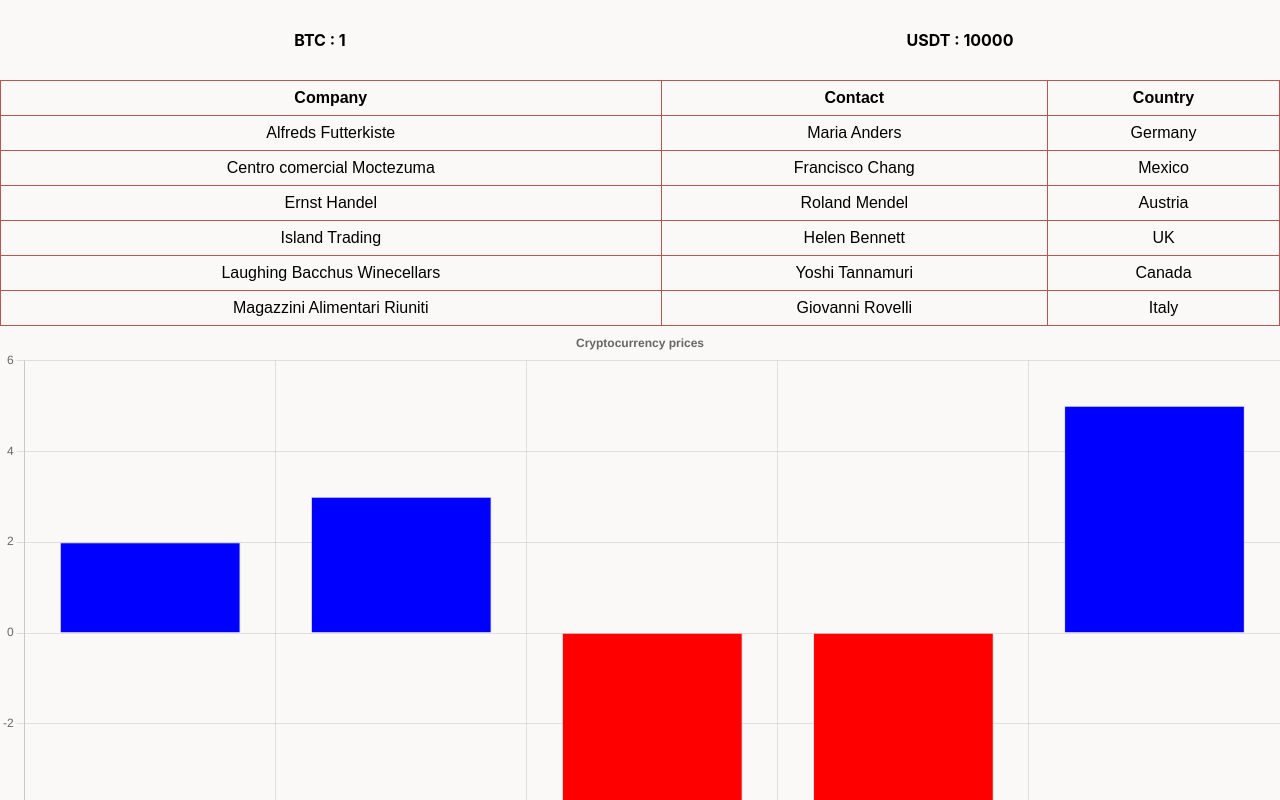
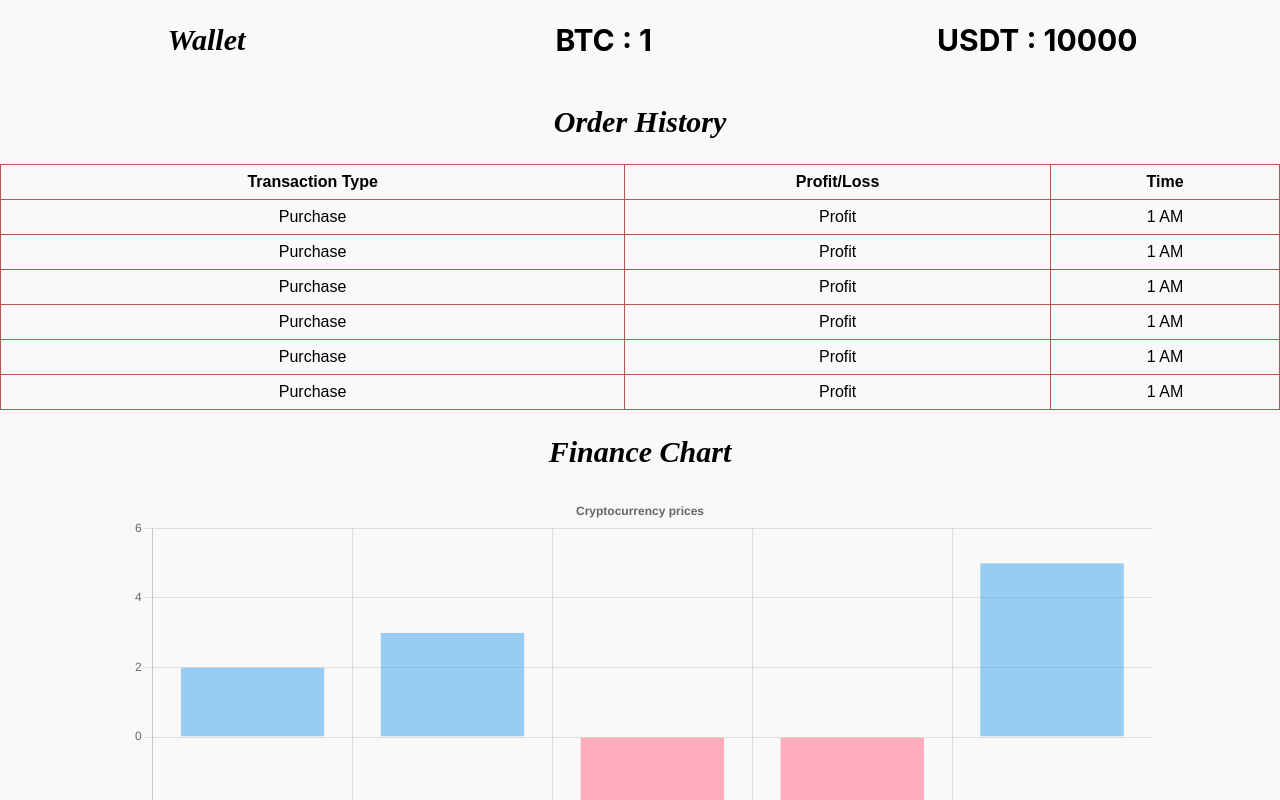
Before and after one commit to arshadk0/SmartTradeBot, a React (Create React App) app: page / in a window 1280 px wide. Shown: the top 800 px of the page. Built offline with nearby package versions, Linux system fonts and the light colour scheme.

Commit message:
some design changes

```diff
--- a/src/App.css
+++ b/src/App.css
@@ -4,19 +4,21 @@
   background-color: rgb(250, 249, 248);
 }
 
+.heading{
+  font: italic bolder 30px serif;
+  text-align: center;
+  margin: 25px;
+}
+
 .invent-container {
   display: flex;
   height : 10vh;
-  text-align: center;
   align-items: center;
+  justify-content: space-around;
 }
 
-.btc-box{
-  flex: 0.5;
-}
-
-.usdt-box{
-  flex: 0.5;
+.invent-container h4{
+  font-size: 30px;
 }
 
 
@@ -35,3 +37,8 @@
 tr:nth-child(even) {
   background-color: #bc4949;
 }
+
+.chart-container{
+  width: 80%;
+  margin : 15px auto;
+}
--- a/src/components/Chart.jsx
+++ b/src/components/Chart.jsx
@@ -21,7 +21,7 @@
 );
 
 const cdata =[2,3,-4,-6,5];
-const color = cdata.map((item) => item>0 ? 'blue' : 'red');
+const color = cdata.map((item) => item>0 ? 'rgba(53, 162, 235, 0.5)' : 'rgba(255, 99, 132, 0.5)');
 
 const Chart = () => {
 
@@ -29,16 +29,20 @@
     labels: ['Red', 'Orange', 'Blue','green' , 'yellow'],
     datasets: [
         {
-          label: 'Popularity of colours',
+          label: ['Profit'],
           data: cdata,
           backgroundColor: color,
-          borderWidth: 1,
+          borderWidth: 0.2,
         }
     ]
 }
 
   return (
-    <div>
+    <>
+    <div className='heading'>
+      Finance Chart
+    </div>
+    <div className='chart-container'>
       <Bar
         data={data}
         options={{
@@ -55,6 +59,7 @@
         }}
       />
     </div>
+    </>
   )
 }
 
--- a/src/components/Inventory.jsx
+++ b/src/components/Inventory.jsx
@@ -3,7 +3,12 @@
 
 const Inventory = () => {
   return (
+    <>
+
     <div className='invent-container'>
+        <div className='heading'>
+             Wallet
+        </div>
         <div className='btc-box'>
             <h4>BTC : <span>{1}</span></h4>
         </div>
@@ -11,6 +16,7 @@
             <h4>USDT : <span>{10000}</span></h4>
         </div>
     </div>
+    </>
   )
 }
 
--- a/src/components/OrderList.jsx
+++ b/src/components/OrderList.jsx
@@ -3,49 +3,56 @@
 
 const OrderList = () => {
   return (
+    <>
+    <div className='heading'>
+       Order History
+    </div>
+
     <div>
     <table>
       <thead>
   <tr>
-    <th>Company</th>
-    <th>Contact</th>
-    <th>Country</th>
+    <th>Transaction Type</th>
+    <th>Profit/Loss</th>
+    <th>Time</th>
   </tr>
   </thead>
   <tbody>
   <tr>
-    <td>Alfreds Futterkiste</td>
-    <td>Maria Anders</td>
-    <td>Germany</td>
+    <td>Purchase</td>
+    <td> Profit </td>
+    <td>1 AM</td>
   </tr>
   <tr>
-    <td>Centro comercial Moctezuma</td>
-    <td>Francisco Chang</td>
-    <td>Mexico</td>
+  <td>Purchase</td>
+    <td> Profit </td>
+    <td>1 AM</td>
   </tr>
   <tr>
-    <td>Ernst Handel</td>
-    <td>Roland Mendel</td>
-    <td>Austria</td>
+  <td>Purchase</td>
+    <td> Profit </td>
+    <td>1 AM</td>
   </tr>
   <tr>
-    <td>Island Trading</td>
-    <td>Helen Bennett</td>
-    <td>UK</td>
+  <td>Purchase</td>
+    <td> Profit </td>
+    <td>1 AM</td>
   </tr>
   <tr>
-    <td>Laughing Bacchus Winecellars</td>
-    <td>Yoshi Tannamuri</td>
-    <td>Canada</td>
+  <td>Purchase</td>
+    <td> Profit </td>
+    <td>1 AM</td>
   </tr>
   <tr>
-    <td>Magazzini Alimentari Riuniti</td>
-    <td>Giovanni Rovelli</td>
-    <td>Italy</td>
+  <td>Purchase</td>
+    <td> Profit </td>
+    <td>1 AM</td>
   </tr>
   </tbody>
 </table>
     </div>
+
+    </>
   )
 }
 
```
